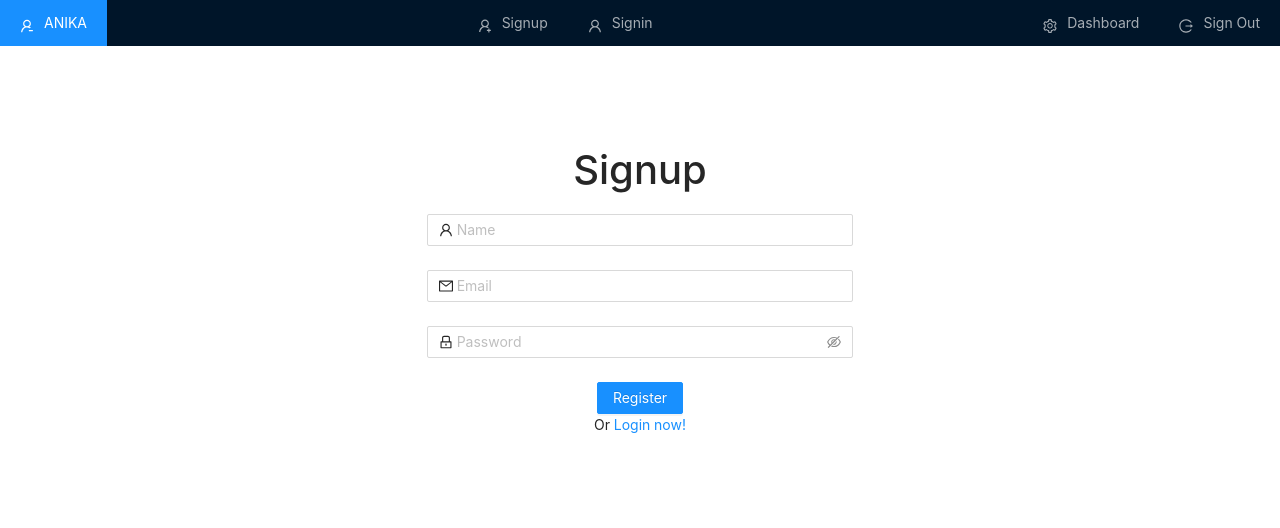
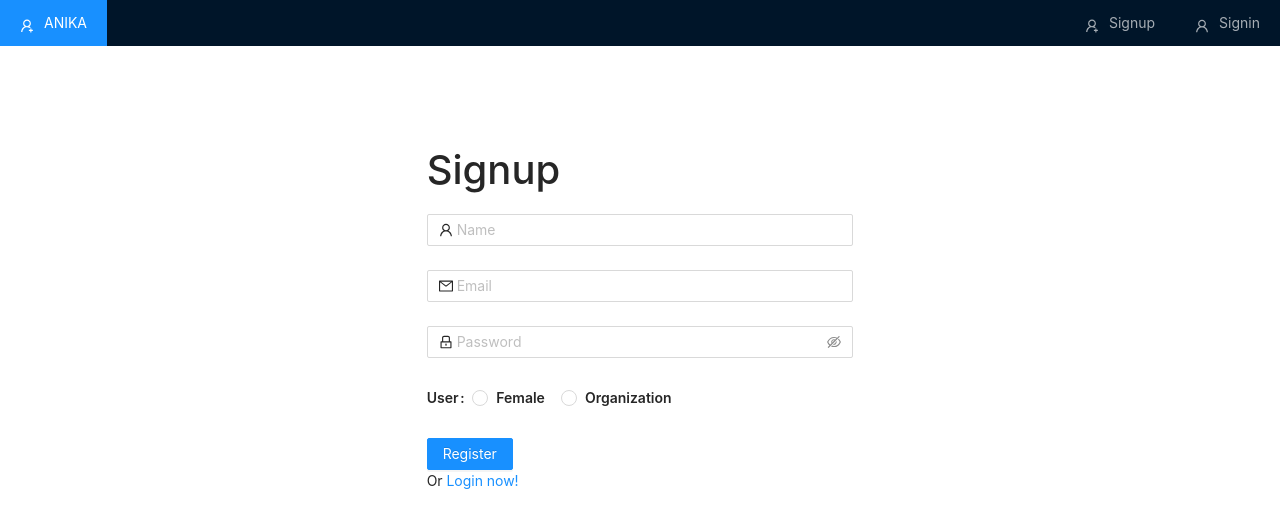
Before and after one commit to DJMONSTER0212/Anika, a React (Create React App) app in the folder client/: page /signup in a window 1280 px wide. Shown: the top 528 px of the page. Built offline with nearby package versions, Linux system fonts and the light colour scheme.

Commit message:
Sigin Signup pages Ready

```diff
--- a/client/src/App.js
+++ b/client/src/App.js
@@ -4,21 +4,29 @@ import Home from './pages/Home';
 import Signin from './pages/Signin';
 import Signup from './pages/Signup';
 import TopNav from './components/TopNav';
+import { Toaster } from "react-hot-toast";
+
+// Context
+import { AuthProvider } from "../src/context/auth";
+
+
 
 import './light.css'
 
 import RegisterComplaint from './pages/RegisterComplaint'
 function App() {
   return (
-    <div className="App">
+    <AuthProvider>
       <TopNav />
+      <Toaster />
       <Routes>
         <Route exact path="/" element={<Home />} />
+        <Route exact path="/home" element={<Home />} />
         <Route exact path="/signin" element={<Signin />} />
         <Route exact path="/signup" element={<Signup/>} />
         <Route exact path="/complaint" element={<RegisterComplaint/>} />
     </Routes>
-    </div>
+    </AuthProvider>
   );
 }
 
--- a/client/src/components/TopNav.js
+++ b/client/src/components/TopNav.js
@@ -8,28 +8,74 @@ import {
   LogoutOutlined
 } from "@ant-design/icons";
 import { Link } from "react-router-dom";
+// importing for signout
+import { AuthContext } from '../context/auth'
+import { useContext, useState } from "react";
+import { useNavigate } from "react-router-dom";
 
 const { SubMenu } = Menu;
 
 // const API = "http://localhost:8000/api"
 
 
+
 const TopNav = () => {
+
+  const [current, setCurrent] = useState("mail");
+
+  const handleClick = (e) => {
+    console.log("click ", e);
+    setCurrent(e.key);
+  };
+
+
+
+  const [auth,setAuth] = useContext(AuthContext)
+
+
+
+  const navigate = useNavigate()
+  const signOut =()=>{
+    //remove from local storage
+    localStorage.removeItem("auth")
+
+    //remove from context
+    setAuth({
+      user:null,
+      token:""
+    })
+    // redirect to login
+
+    navigate("/signin")
+
+
+  }
+
+  const roleBasedLink =()=>{
+      if(auth?.user?.role === 'Admin')
+      return '/admin'
+      else if(auth?.user?.role === 'Author')
+      return '/author'
+      else
+      return "/subscriber";
+
+    };
+
 
 
     return (
       <Menu
-      // onClick={handleClick}
-      // selectedKeys={[current]}
+        onClick={handleClick}
+        selectedKeys={[current]}
         mode="horizontal"
         theme="dark"
       >
-      <Menu.Item key="mail" icon={<UserDeleteOutlined />}>
+        <Menu.Item key="mail" icon={<UserAddOutlined />}>
           <Link to="/">
             ANIKA
           </Link>
         </Menu.Item>
-      <>
+        {auth && auth.user===null &&(<>
           <Menu.Item key="signup" icon={<UserAddOutlined />} style={{ marginLeft: "auto" }}>
             <Link to="/signup">
               Signup
@@ -41,33 +87,35 @@ const TopNav = () => {
             </Link>
           </Menu.Item>
         </>
+        )}
 
 
 
 
-
-
-      <>
-      <SubMenu
+        {auth?.user!==null && (<><SubMenu
           key="SubMenu"
           icon={<SettingOutlined />}
-        title={"Dashboard"}
+          title={auth?.user?.name || "Dashboard"}
           style={{ marginLeft: "auto" }}
         >
           <Menu.ItemGroup title="Management">
             <Menu.Item key="setting:2">
-            <Link to="#">
+              <Link to={roleBasedLink()}>
                 Dashboard
               </Link>
             </Menu.Item>
           </Menu.ItemGroup>
         </SubMenu>
-      <Menu.Item key="signout" icon={<LogoutOutlined />}>
+        <Menu.Item key="signout" icon={<LogoutOutlined />} onClick={()=>{signOut()}}>
         <Link to="/signin">
           Sign Out
         </Link>
       </Menu.Item>
       </>
+        )}
+        {/* <Menu.Item>
+          <ToggleTheme />
+        </Menu.Item> */}
       </Menu>
     );
   };
--- a/client/src/context/auth.js
+++ b/client/src/context/auth.js
@@ -1 +1,35 @@
-// user verification
+import { useState, useEffect, createContext } from "react";
+import axios from "axios";
+
+const API="http://localhost:8000/api"
+const NEXT_PUBLIC_API="http://localhost:8000/api"
+
+const AuthContext = createContext();
+
+const AuthProvider = ({ children }) => {
+  const [auth, setAuth] = useState({
+    user: null,
+    token: "",
+  });
+  const API="http://localhost:8000/api"
+  const NEXT_PUBLIC_API="http://localhost:8000/api"
+//   config axios
+  // set axios headers
+  axios.defaults.baseURL = "http://localhost:8000/api" ;
+  axios.defaults.headers.common["Authorization"] = `Bearer ${auth.token}`;
+
+
+  useEffect(() => {
+    if (localStorage.getItem("auth")) {
+      setAuth(JSON.parse(localStorage.getItem("auth")));
+    }
+  }, []);
+
+  return (
+    <AuthContext.Provider value={[auth, setAuth]}>
+      {children}
+    </AuthContext.Provider>
+  );
+};
+
+export { AuthContext, AuthProvider };
--- a/client/src/pages/Home.js
+++ b/client/src/pages/Home.js
@@ -1,9 +1,14 @@
 import React from 'react'
+import { useContext } from "react";
+
+import { AuthContext } from '../context/auth';
 
 const Home = () => {
+  const [auth, setAuth] = useContext(AuthContext);
   return (
     <div>
       <h1>Hello</h1>
+      <pre>{JSON.stringify(auth, null, 4)}</pre>
     </div>
   )
 }
--- a/client/src/pages/Signin.js
+++ b/client/src/pages/Signin.js
@@ -1,9 +1,51 @@
 import { Form, Input, Button, Checkbox, Col, Row } from "antd";
 import { UserOutlined, LockOutlined, MailOutlined } from "@ant-design/icons";
-import { Link } from "react-router-dom";
+import { Link, useNavigate } from "react-router-dom";
+import { useState,useContext } from "react";
+import axios from "axios";
+import { toast } from "react-hot-toast";
+import { AuthContext } from "../context/auth";
+
+function Signin() {
+
+  // context
+  const [auth, setAuth] = useContext(AuthContext);
+  // state
+  const [loading, setLoading] = useState(false);
+  // hooks
+  const navigate = useNavigate();
 
 
-function Signin() {
+  const onFinish = async (values) => {
+    // console.log("values => ", values);
+    const { data } = await axios.post("/signin", values);
+      console.log("signin response => ", data);
+    try {
+      if (data?.error) {
+        toast.error(data.error);
+        setLoading(false);
+      } else {
+      setLoading(true);
+
+      // save user and token to context
+      setAuth(data);
+      // save user and token to local storage
+      localStorage.setItem("auth", JSON.stringify(data));
+      toast.success("Successfully signed in");
+      // redirect user
+      if(data?.user?.role === 'Admin')
+      navigate('/admin');
+      else if(data?.user?.role === 'Organization')
+      navigate('/dashboard');
+      else
+      navigate('/home');
+      }
+    } catch (err) {
+      console.log("err => ", err);
+      setLoading(false);
+      toast.error("Signin failed. Try again.");
+    }
+  };
 
 
 
@@ -16,7 +58,7 @@ function Signin() {
           name="normal_login"
           className="login-form"
           initialValues={{ remember: true, email:"user@mail.com", password:"userpassword" }}
-          // onFinish={onFinish}
+          onFinish={onFinish}
         >
           {/* email */}
           <Form.Item name="email" rules={[{ type: "email" }]}>
--- a/client/src/pages/Signup.js
+++ b/client/src/pages/Signup.js
@@ -1,9 +1,48 @@
-import { Form, Input, Button, Checkbox, Col, Row } from "antd";
+import { Form, Input, Button, Checkbox, Col, Row, Radio } from "antd";
 import { UserOutlined, LockOutlined, MailOutlined } from "@ant-design/icons";
-import { Link } from "react-router-dom";
+import { Link, useNavigate } from "react-router-dom";
+
+import { useState,useContext } from "react";
+import axios from "axios";
+import { toast } from "react-hot-toast";
+import { AuthContext } from "../context/auth";
 
 
 function Signup() {
+
+  // context
+  const [auth, setAuth] = useContext(AuthContext);
+  // state
+  const [loading, setLoading] = useState(false);
+  // hooks
+  const navigate = useNavigate();
+
+
+  const onFinish = async (values) => {
+    // console.log("values => ", values);
+    setLoading(true);
+    try {
+      const { data } = await axios.post(`/signup`, values);
+      if (data?.error) {
+        toast.error(data.error);
+        setLoading(false);
+      } else {
+        console.log("signup response => ", data);
+        // save in context
+        setAuth(data);
+        // save in local storage
+        localStorage.setItem("auth", JSON.stringify(data));
+        toast.success("Successfully signed up");
+        setLoading(false);
+        // redirect
+        navigate('/home')
+      }
+    } catch (err) {
+      toast.error("Signup failed. Try again.");
+      console.log(err);
+      setLoading(false);
+    }
+  };
 
 
   return (
@@ -15,7 +54,7 @@ function Signup() {
           name="normal_login"
           className="login-form"
           initialValues={{ remember: true }}
-          // onFinish={onFinish}
+          onFinish={onFinish}
         >
           {/* name */}
           <Form.Item
@@ -45,6 +84,12 @@ function Signup() {
               placeholder="Password"
             />
           </Form.Item>
+          <Form.Item name="role" label="User">
+          <Radio.Group>
+            <Radio value="Female"> Female </Radio>
+            <Radio value="Organization"> Organization </Radio>
+          </Radio.Group>
+        </Form.Item>
 
           <Form.Item>
             <Button
```
Also changed, not shown: 2 other files (tests, documents, lock files or other folders). Lines whose indentation alone changed are shown as unchanged.
